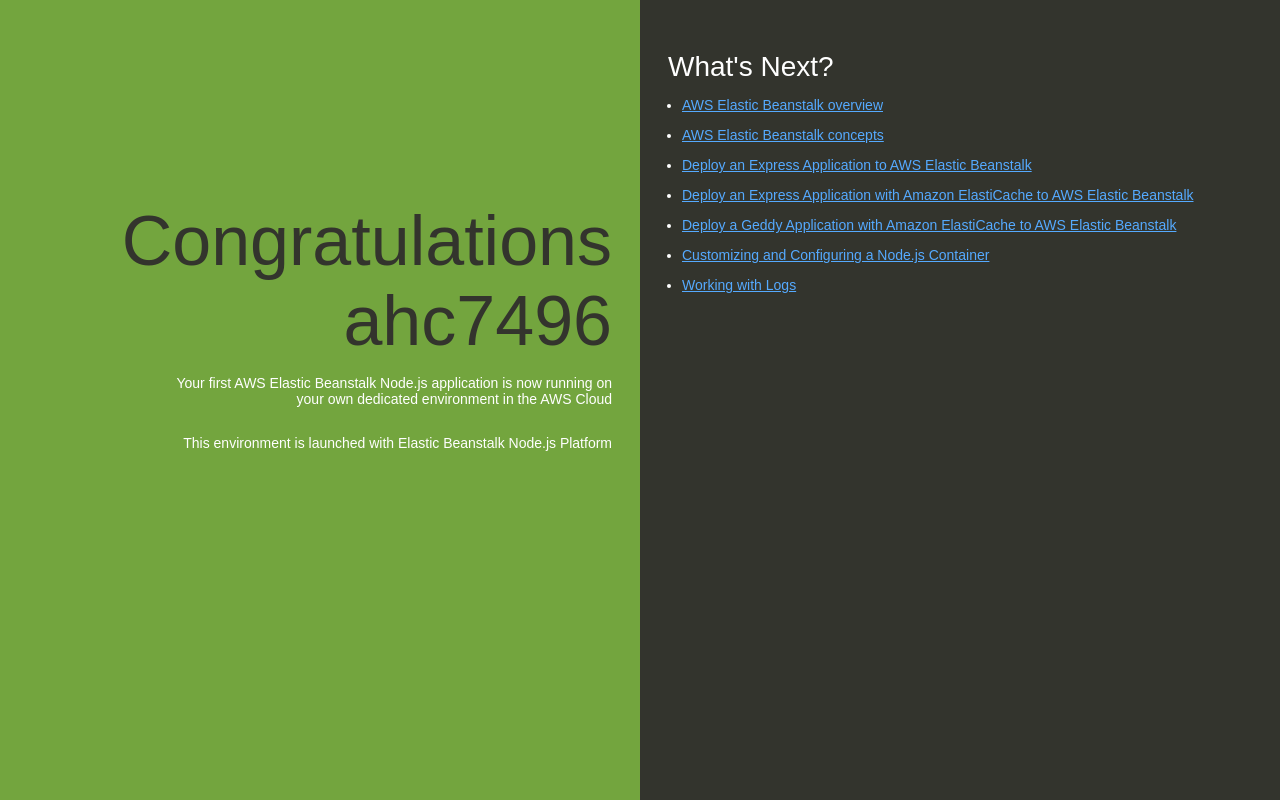
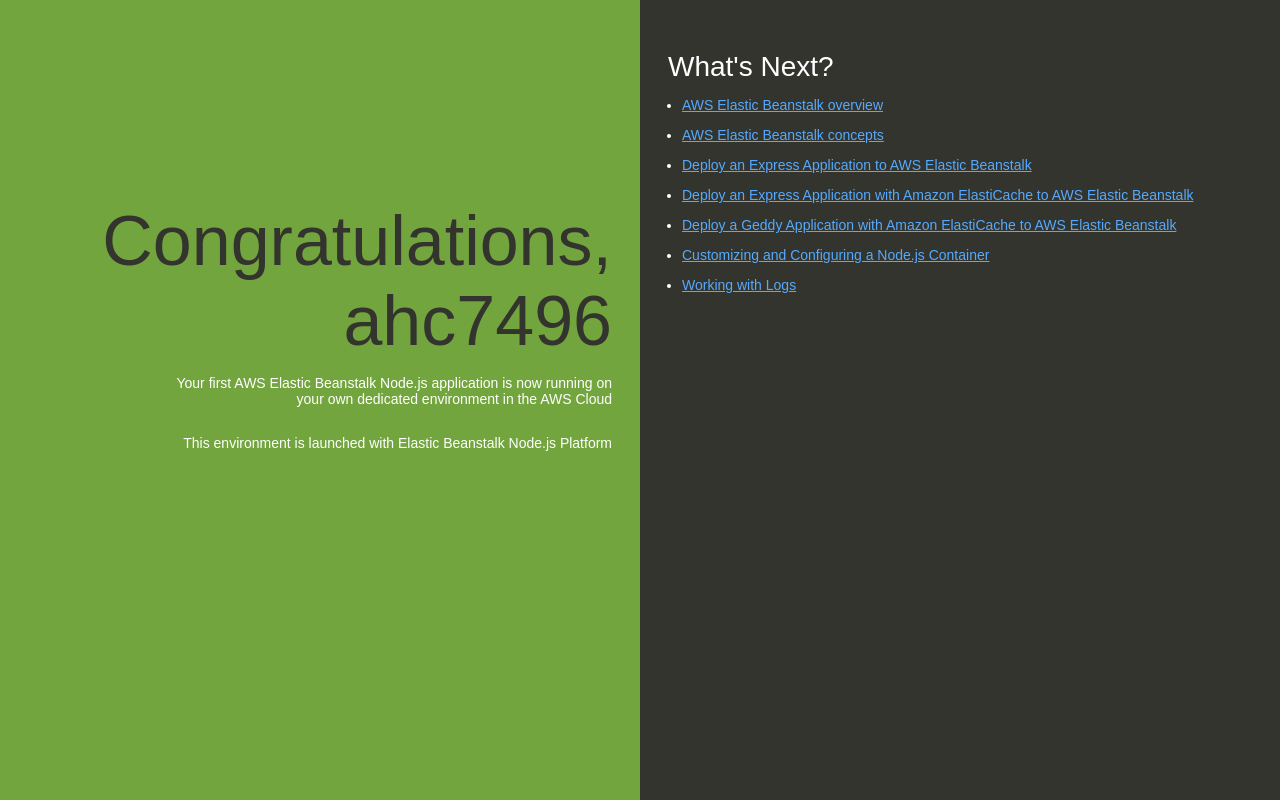
Before and after one commit to abecoup/ac-test-node-app, a website: page index.html in a window 1280 px wide. Drawn offline with Linux system fonts and the light colour scheme.

Commit message:
added a comma for manual step re-trigger

```diff
--- a/index.html
+++ b/index.html
@@ -74,7 +74,7 @@
   </head>
   <body>
     <div class="textColumn">
-      <h1>Congratulations ahc7496</h1>
+      <h1>Congratulations, ahc7496</h1>
       <p>Your first AWS Elastic Beanstalk Node.js application is now running on your own dedicated environment in the AWS Cloud</p>
       <p>This environment is launched with Elastic Beanstalk Node.js Platform</p>
     </div>
```
